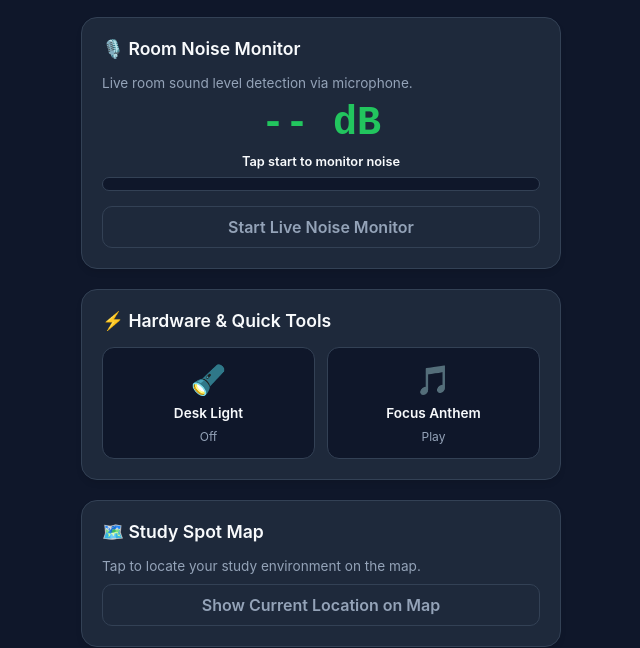
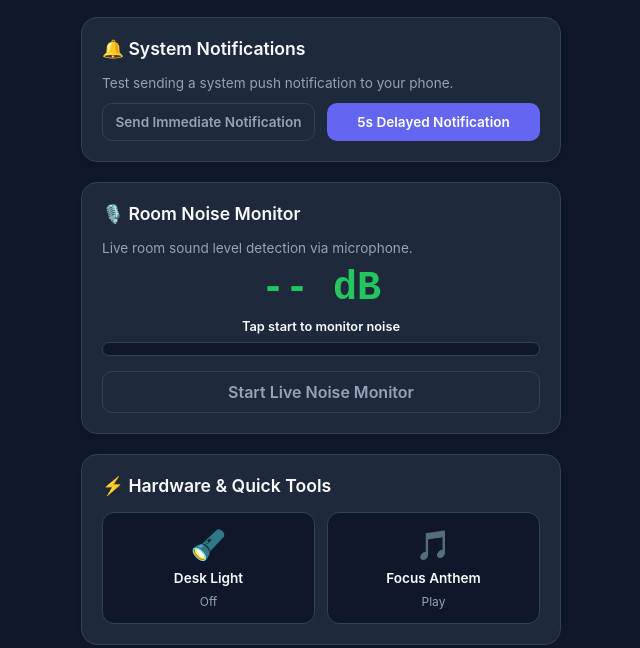
Before and after one commit to Honkersam/study-comfort-app, a plain HTML site: page index.html in a window 1280 px wide. Shown: the part 190-838 px from the top of the page, without its empty margins (319-959 px from the left). Drawn offline with nearby package versions, Linux system fonts and the light colour scheme.

Commit message:
Add Notification test triggers (immediate and 5s delayed) via Web Notifications API

```diff
--- a/index.html
+++ b/index.html
@@ -286,6 +286,22 @@
       <p class="subtitle">Protogen Study Comfort Companion</p>
     </header>
 
+    <!-- Notification Test Card -->
+    <div class="card">
+      <div class="card-title">🔔 System Notifications</div>
+      <p style="font-size: 0.85rem; color: var(--text-muted); margin-bottom: 12px;" id="notifStatus">
+        Test sending a system push notification to your phone.
+      </p>
+      <div class="grid-2">
+        <button class="secondary" style="padding: 10px; font-size: 0.85rem;" onclick="sendNotification(false)">
+          Send Immediate Notification
+        </button>
+        <button style="padding: 10px; font-size: 0.85rem;" onclick="sendNotification(true)">
+          5s Delayed Notification
+        </button>
+      </div>
+    </div>
+
     <!-- Microphone & Noise Monitor Card -->
     <div class="card">
       <div class="card-title">🎙️ Room Noise Monitor</div>
@@ -372,6 +388,56 @@
   <audio id="rickAudio" loop preload="auto" src="rickroll.mp3"></audio>
 
   <script>
+    // Push Notification Logic
+    async function sendNotification(delay = false) {
+      const notifStatus = document.getElementById('notifStatus');
+
+      if (!('Notification' in window)) {
+        alert('Notifications are not supported by this browser.');
+        return;
+      }
+
+      let permission = Notification.permission;
+      if (permission === 'default') {
+        permission = await Notification.requestPermission();
+      }
+
+      if (permission !== 'granted') {
+        notifStatus.textContent = 'Notification permission denied. Enable in Chrome settings.';
+        notifStatus.style.color = 'var(--danger)';
+        return;
+      }
+
+      notifStatus.style.color = 'var(--text-muted)';
+
+      const trigger = () => {
+        const title = '🧘 Study Comfort Check';
+        const options = {
+          body: 'Time to roll your shoulders, hydrate, and rest your eyes!',
+          icon: 'icon-192.png',
+          badge: 'icon-192.png',
+          vibrate: [200, 100, 200],
+          tag: 'comfort-break'
+        };
+
+        if ('serviceWorker' in navigator && navigator.serviceWorker.controller) {
+          navigator.serviceWorker.ready.then(registration => {
+            registration.showNotification(title, options);
+          });
+        } else {
+          new Notification(title, options);
+        }
+      };
+
+      if (delay) {
+        notifStatus.textContent = 'Notification scheduled in 5 seconds... lock screen or switch apps now to test!';
+        setTimeout(trigger, 5000);
+      } else {
+        notifStatus.textContent = 'Notification sent!';
+        trigger();
+      }
+    }
+
     // Microphone Live Noise Level Monitor
     let micStream = null;
     let micContext = null;
@@ -406,24 +472,20 @@
 
             micAnalyser.getByteFrequencyData(dataArray);
 
-            // Calculate RMS (Root Mean Square) volume level
             let sum = 0;
             for (let i = 0; i < dataArray.length; i++) {
               sum += dataArray[i] * dataArray[i];
             }
             const rms = Math.sqrt(sum / dataArray.length);
 
-            // Estimate dB (30dB quiet room baseline to 90dB max loud)
             let estimatedDb = Math.round(30 + (rms / 255) * 60);
             if (estimatedDb < 30) estimatedDb = 30;
 
             dbVal.textContent = `${estimatedDb} dB`;
 
-            // Percentage for visual meter
             let percent = Math.min(100, Math.max(0, ((estimatedDb - 30) / 60) * 100));
             meterBar.style.width = `${percent}%`;
 
-            // Dynamic color coding & labels
             if (estimatedDb < 50) {
               dbVal.style.color = 'var(--success)';
               meterBar.style.backgroundColor = 'var(--success)';
```
